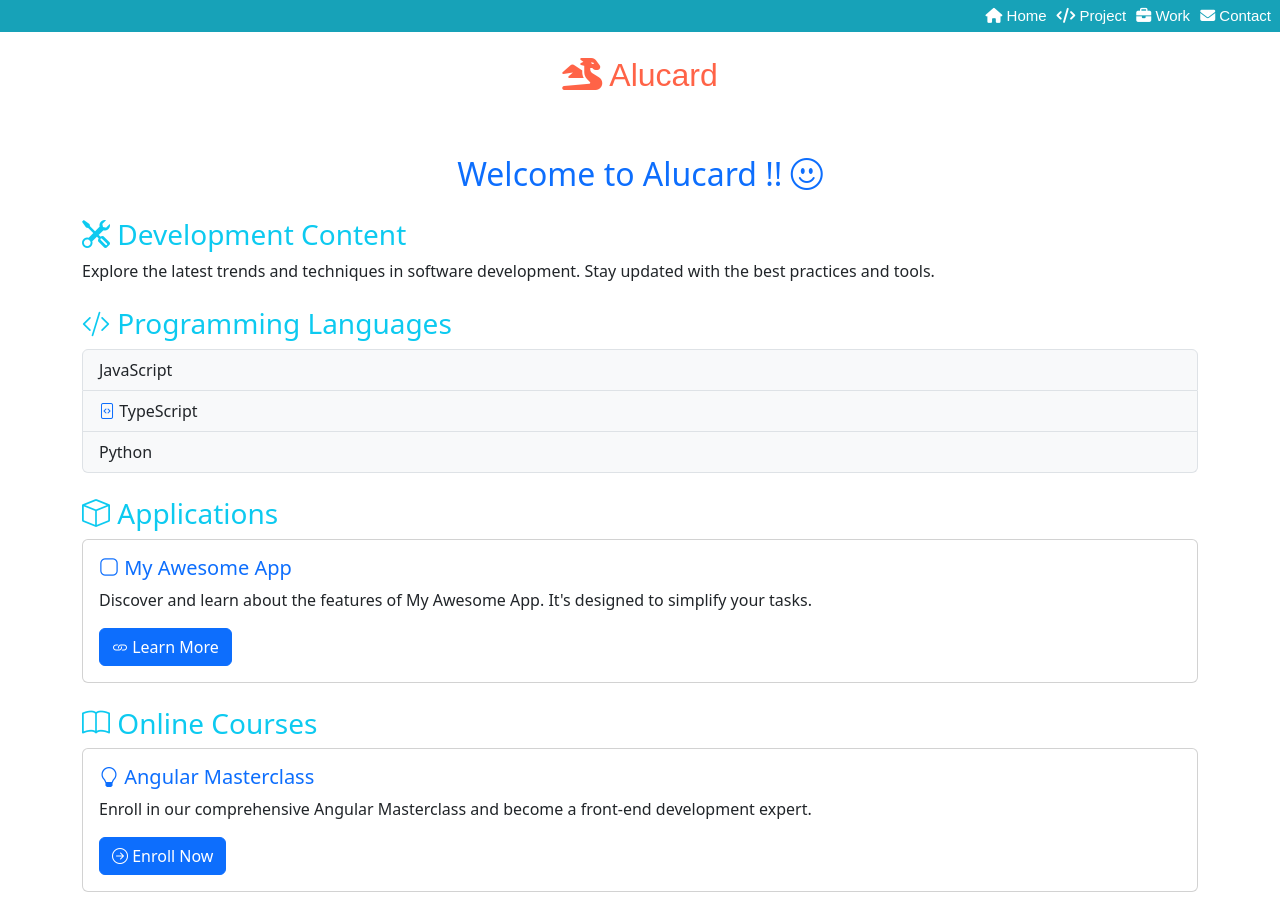
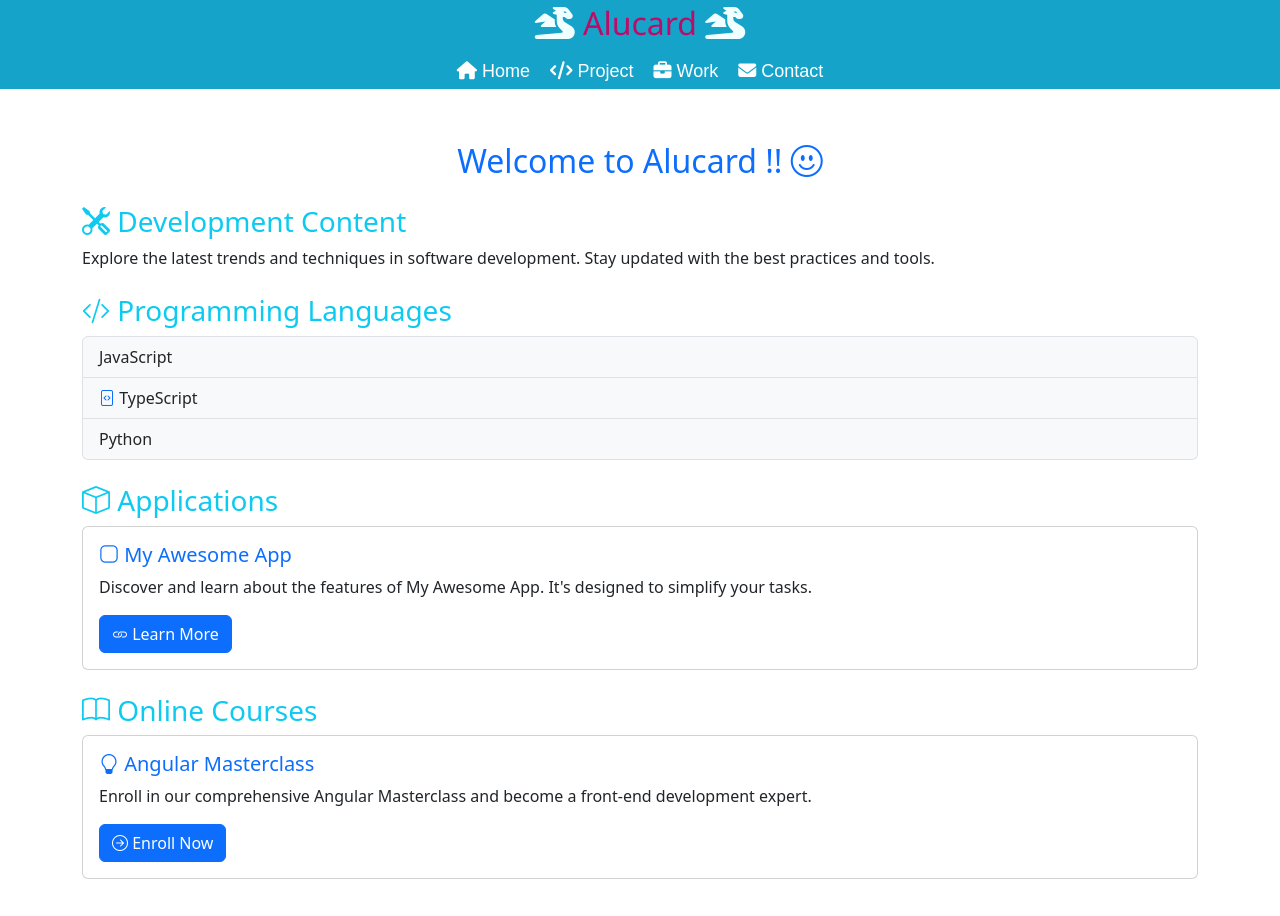
Before and after one commit to adhikary-dipankar/App, an Angular app: page /home in a window 1280 px wide. Built offline with nearby package versions, Linux system fonts and the light colour scheme; some icons are missing.

Commit message:
App Live 1.4

```diff
--- a/src/app/app.component.css
+++ b/src/app/app.component.css
@@ -10,19 +10,19 @@ header {
     }
 
     nav {
-      background-color: #17a2b8;
+      background-color: #16a3ca;
       color: #fff;
       padding: 4px;
       align-items: center;
     }
 
     nav div {
-      text-align: right;
+      text-align: center;
     }
 
     nav a {
       color: #fff;
       text-decoration: none;
-      margin: 0 5px;
-      font-size: 15px;
+      margin: 0 10px;
+      font-size: 18px;
     }
--- a/src/app/app.component.html
+++ b/src/app/app.component.html
@@ -1,4 +1,9 @@
 <header>
+  <nav>
+    <h2 style="color: rgb(189, 12, 104);font-family: 'Segoe UI', Tahoma, Geneva, Verdana, sans-serif;">
+      <i style="color: azure;" class="fas fa-dragon"></i> Alucard <i style="color: azure;" class="fas fa-dragon"></i>
+    </h2>
+  </nav>
   <nav>
     <div>
       <a routerLink="/home"><i class="fas fa-home"> </i> Home</a>
@@ -7,12 +12,6 @@
       <a routerLink="/contact"><i class="fas fa-envelope"> </i> Contact</a>
     </div>
   </nav>
-  <br>
-  <div>
-    <h2>
-      <a routerLink="/home"><i class="fas fa-dragon"></i> Alucard</a>
-    </h2>
-  </div>
 </header>
 
 <body>
```
